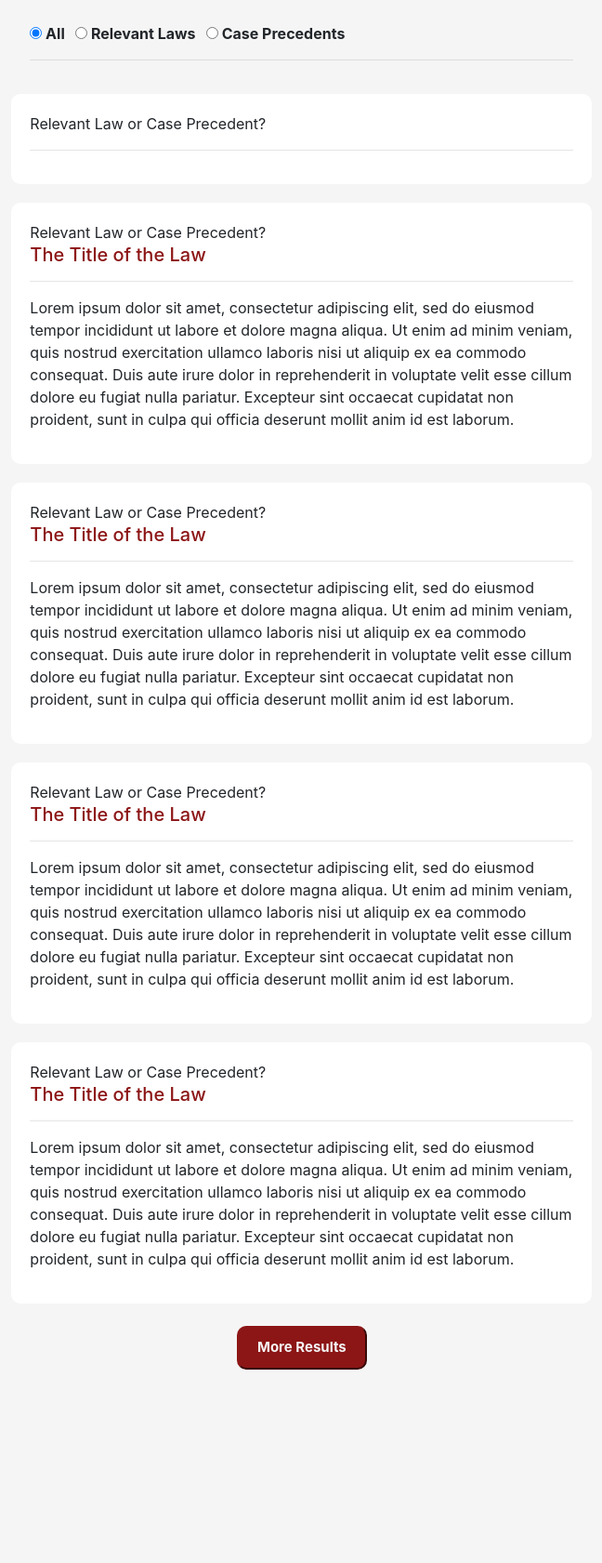
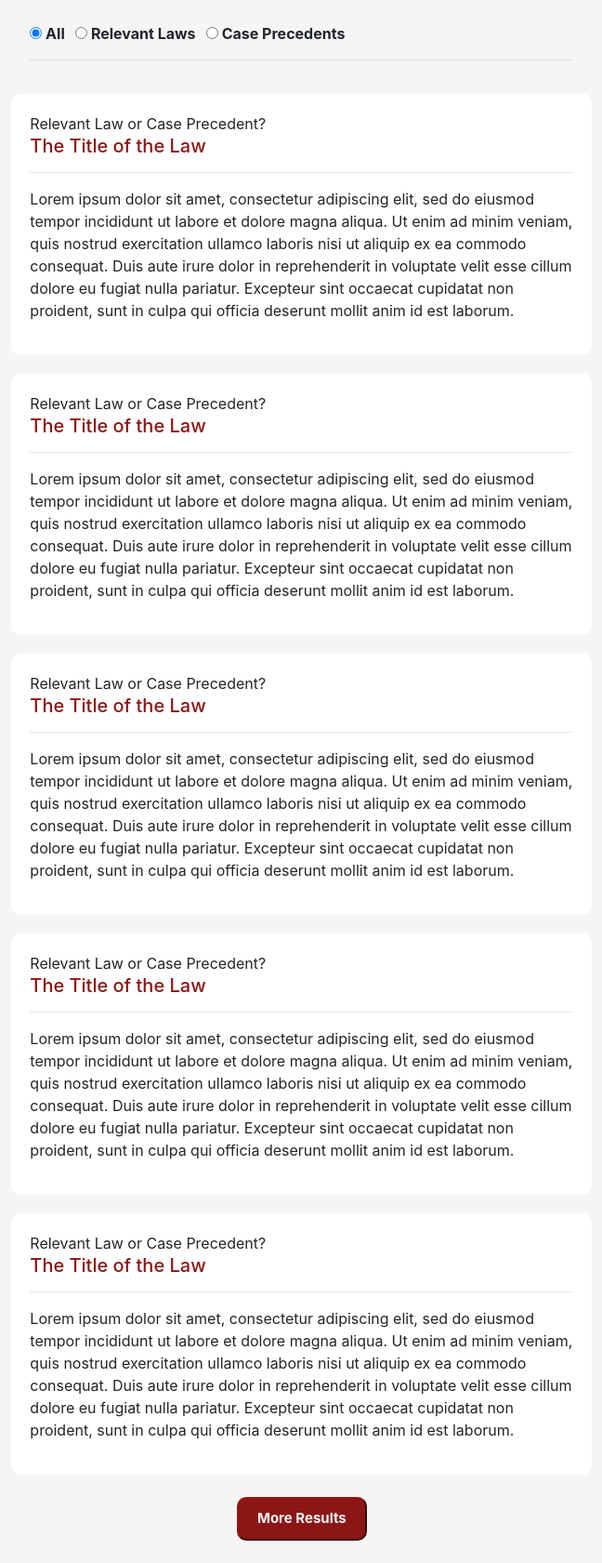
Before and after one commit to vidhigupta9/hack-harvard, a Flask app: page /search in a window 1280 px wide. Shown: the part 82-1763 px from the top of the page at 93% size, without its empty margins (206-854 px from the left). Run offline with Flask 2, Linux system fonts and the light colour scheme; some libraries are stand-ins or nearby versions.

Commit message:
Update searchresults.html

```diff
--- a/templates/searchresults.html
+++ b/templates/searchresults.html
@@ -45,10 +45,10 @@
                     <div class="one-entry">
                         <div class="hoverable">
                             <div class="law-kind"> Relevant Law or Case Precedent? </div>
-                            <h5 class="law-title"> {{ Heading }} </h5>
+                            <h5 class="law-title"> The Title of the Law </h5>
                         </div>
                         <hr>
-                        <p class="description"> {{ Summary }} </p>
+                        <p class="description"> Lorem ipsum dolor sit amet, consectetur adipiscing elit, sed do eiusmod tempor incididunt ut labore et dolore magna aliqua. Ut enim ad minim veniam, quis nostrud exercitation ullamco laboris nisi ut aliquip ex ea commodo consequat. Duis aute irure dolor in reprehenderit in voluptate velit esse cillum dolore eu fugiat nulla pariatur. Excepteur sint occaecat cupidatat non proident, sunt in culpa qui officia deserunt mollit anim id est laborum. </p>
                         <!-- <hr> -->
                     </div>
                     <div class="one-entry">
```
